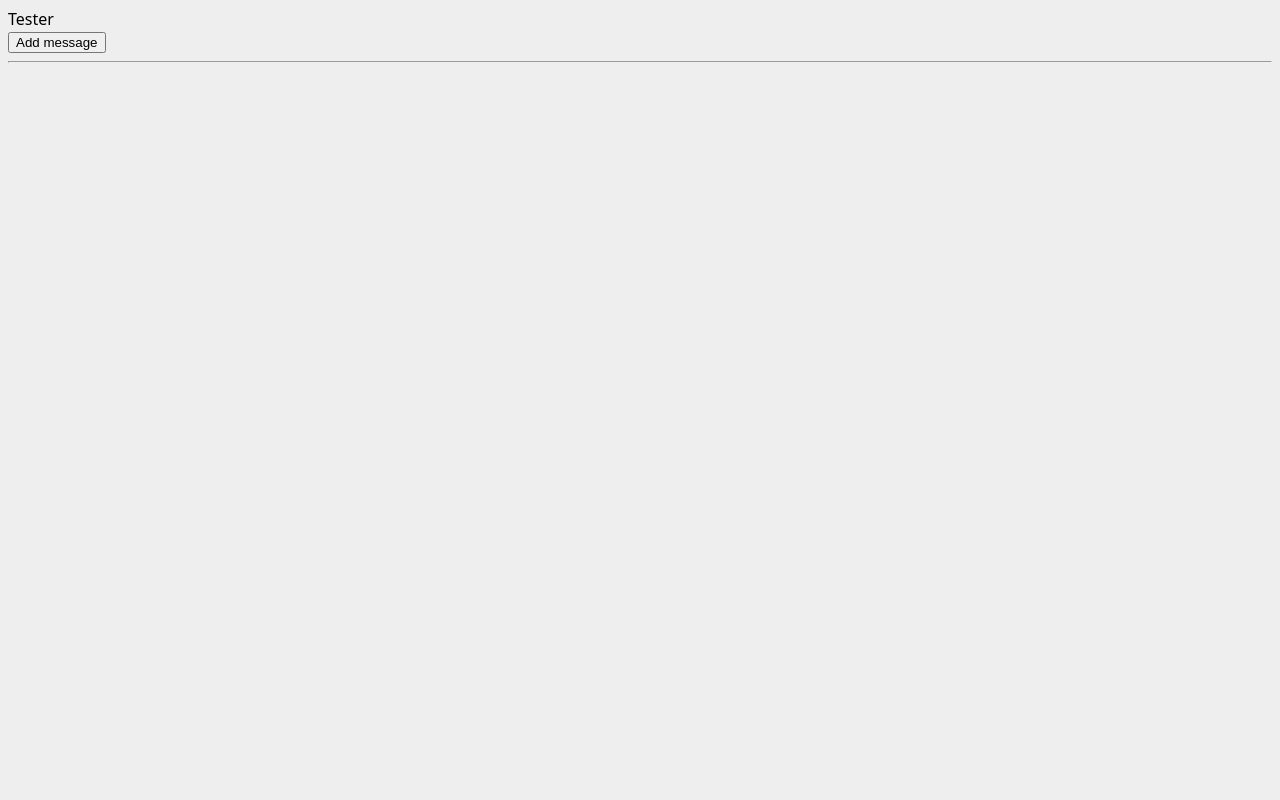
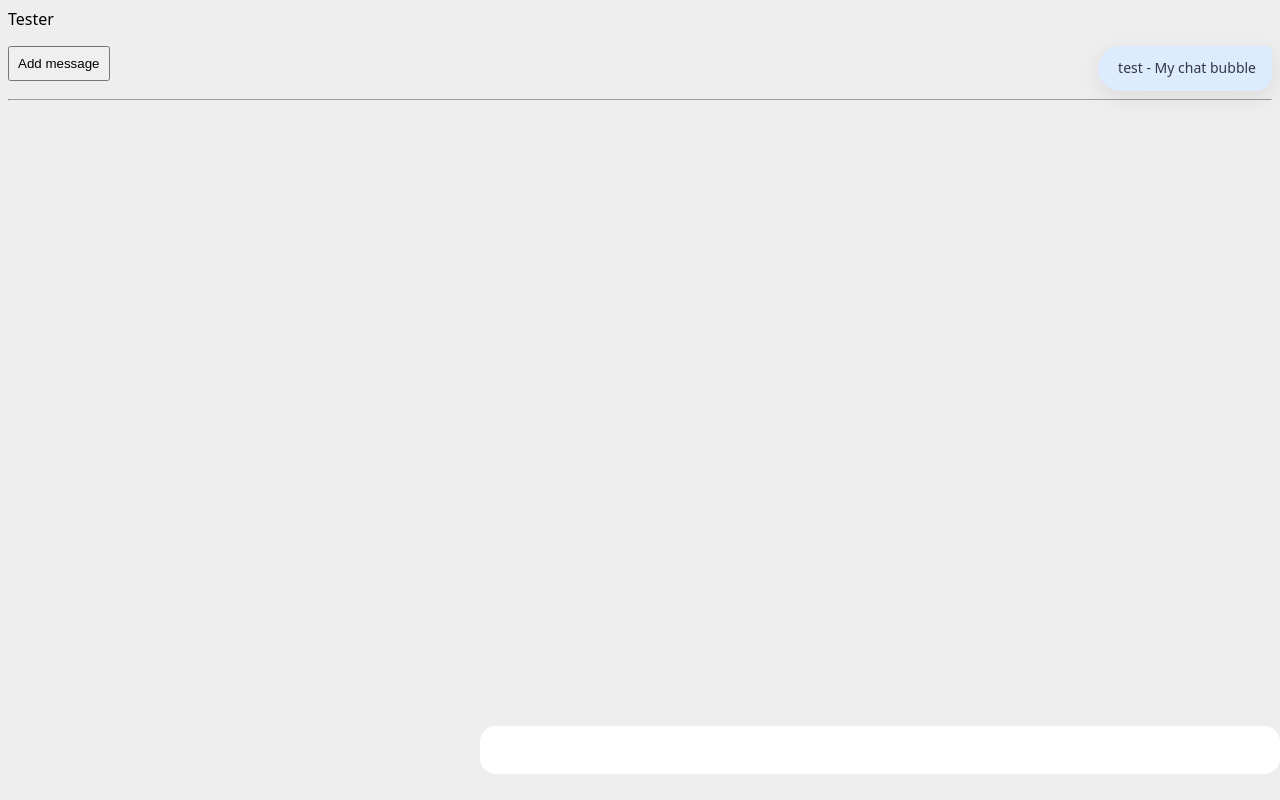
Before and after one commit to travis-hilterbrand/bubble-animate, a React (Vite) app: page / in a window 1280 px wide. Built offline with nearby package versions, Linux system fonts and the light colour scheme.

Commit message:
slide in (simple)

```diff
--- a/src/App.tsx
+++ b/src/App.tsx
@@ -3,27 +3,67 @@ import "./App.css";
 import type { ChatMessage } from "./types";
 import { ChatWall } from "./ChatWall";
 import { randomString } from "./random";
+import { ChatBubble } from "./ChatBubble";
+import styled from "styled-components";
+
+const Panel = styled.div`
+  display: grid;
+  grid-template-columns: 50% 50%;
+  margin-top: 16px;
+`;
+const BottomPanel = styled.div`
+  position: fixed;
+  left: 0;
+  right: 0;
+  bottom: 0;
+  height: 100px;
+  display: flex;
+  align-items: center;
+  justify-content: flex-end;
+`;
+const Input = styled.div`
+  height: 48px;
+  width: 800px;
+  background: white;
+  border-radius: 16px;
+`;
+const Right = styled.div`
+  display: grid;
+  align-items: center;
+  justify-content: flex-end;
+`;
 
 export const App = () => {
+  const [id, setId] = useState(2);
   const [chatMessages, setChatMessages] = useState<ChatMessage[]>([
-    { id: randomString(16, false), message: randomString(64) },
+    { id: "1", message: randomString(64) },
   ]);
 
   return (
     <div>
       Tester
+      <Panel>
         <div>
           <button
             onClick={() => {
               setChatMessages([
                 ...chatMessages,
-              { id: randomString(16), message: randomString(64) },
+                { id: `${id}`, message: randomString(64) },
               ]);
+              setId((prev) => prev + 1);
             }}
           >
             Add message
           </button>
         </div>
+        <Right>
+          <ChatBubble
+            animate={false}
+            chatMessage={{ id: "test", message: "My chat bubble" }}
+            onClose={() => {}}
+          />
+        </Right>
+      </Panel>
       <hr />
       <ChatWall
         chatMessages={chatMessages}
@@ -32,6 +72,9 @@ export const App = () => {
           setChatMessages(newMessages);
         }}
       />
+      <BottomPanel>
+        <Input />
+      </BottomPanel>
     </div>
   );
 };
--- a/src/ChatBubble.tsx
+++ b/src/ChatBubble.tsx
@@ -2,7 +2,7 @@ import styled from "styled-components";
 import type { ChatMessage } from "./types";
 import { useEffect, useState } from "react";
 
-const Container = styled.div`
+const Container = styled.div<{ $animate: boolean }>`
   box-shadow: 0px 6px 24px rgba(16, 16, 23, 0.08);
   max-width: 200px;
   border-radius: 2rem 0.5rem 1.5rem 2rem;
@@ -13,25 +13,36 @@ const Container = styled.div`
   color: #34354c;
   overflow: hidden;
   text-overflow: ellipsis;
+  flex-shrink: 0;
 
-  animation: fadeInBubble 1.2s cubic-bezier(0.4, 2, 0.6, 1) forwards;
+  ${(props) =>
+    props.$animate &&
+    `
+  /*animation: fadeInBubble 1.2s cubic-bezier(0.4, 2, 0.6, 1) forwards;*/
+  animation: fadeInBubble 350ms linear forwards;
   opacity: 0;
 
   @keyframes fadeInBubble {
     from {
       opacity: 0;
+      transform: translateY(40px);
     }
     to {
       opacity: 1;
+      transform: translateY(0px);
     }
   }
+      `}
 `;
 
 export type ChatBubbleProps = {
+  animate: boolean;
   chatMessage: ChatMessage;
   onClose: (id: string) => void;
 };
-export const ChatBubble = ({ chatMessage, onClose }: ChatBubbleProps) => {
+export const ChatBubble = (props: ChatBubbleProps) => {
+  const { animate, chatMessage, onClose } = props;
+
   const [id] = useState(chatMessage.id);
   useEffect(() => {
     const timerId = setTimeout(() => {
@@ -42,14 +53,20 @@ export const ChatBubble = ({ chatMessage, onClose }: ChatBubbleProps) => {
     };
   }, [id, onClose]);
 
-  const [opacity, setOpacity] = useState(0);
+  const [visible, setVisible] = useState(false);
   useEffect(() => {
-    setOpacity(1);
+    setVisible(true);
   }, []);
 
   return (
-    <Container data-id={chatMessage.id} style={{ opacity }}>
-      {chatMessage.message}
+    <Container
+      $animate={animate}
+      data-id={chatMessage.id}
+      style={{
+        opacity: visible ? 1 : 0,
+      }}
+    >
+      {`${chatMessage.id} - ${chatMessage.message}`}
     </Container>
   );
 };
--- a/src/ChatWall.tsx
+++ b/src/ChatWall.tsx
@@ -3,8 +3,15 @@ import type { ChatMessage } from "./types";
 import { ChatBubble } from "./ChatBubble";
 
 const Container = styled.div`
+  position: fixed;
+  width: 200px;
+  bottom: 100px;
+  top: 0;
+  right: 0;
+  z-index: 1000;
   display: flex;
-  flex-direction: column;
+  flex-direction: column-reverse;
+  align-items: flex-end;
   gap: 8px;
 `;
 
@@ -16,7 +23,12 @@ export const ChatWall = ({ chatMessages, onClose }: ChatWallProps) => {
   return (
     <Container>
       {chatMessages.map((item) => (
-        <ChatBubble key={item.id} chatMessage={item} onClose={onClose} />
+        <ChatBubble
+          key={item.id}
+          animate
+          chatMessage={item}
+          onClose={onClose}
+        />
       ))}
     </Container>
   );
--- a/src/index.css
+++ b/src/index.css
@@ -10,3 +10,8 @@ body {
   padding: 0;
   background: #eee;
 }
+
+button {
+  padding: 8px;
+  cursor: pointer;
+}
```
Lines whose indentation alone changed are shown as unchanged.
